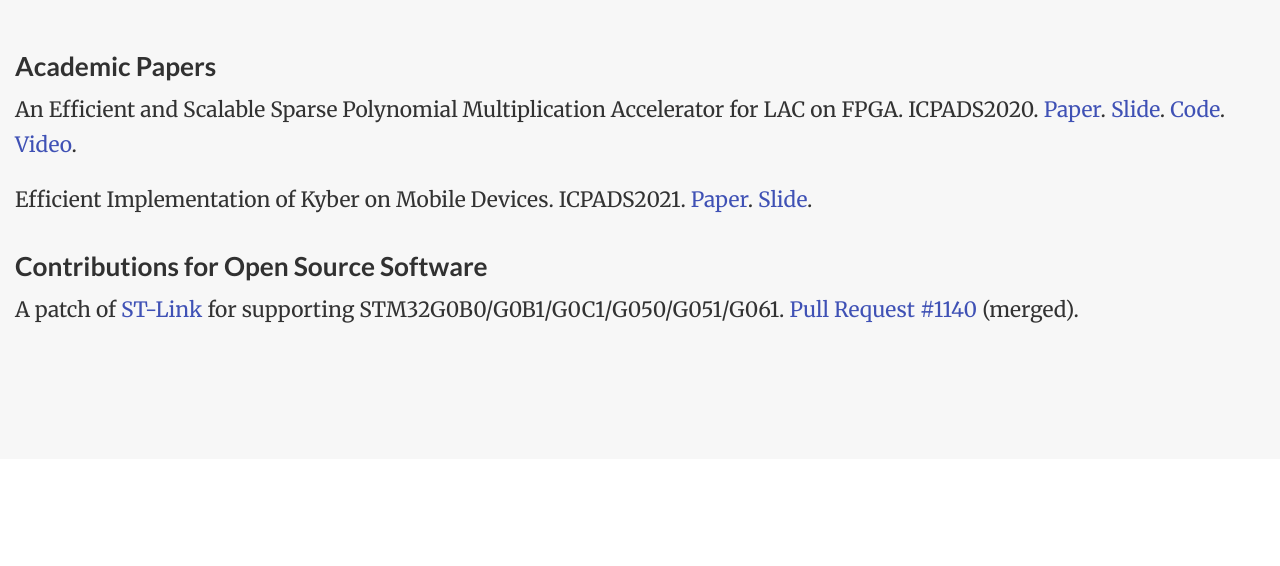
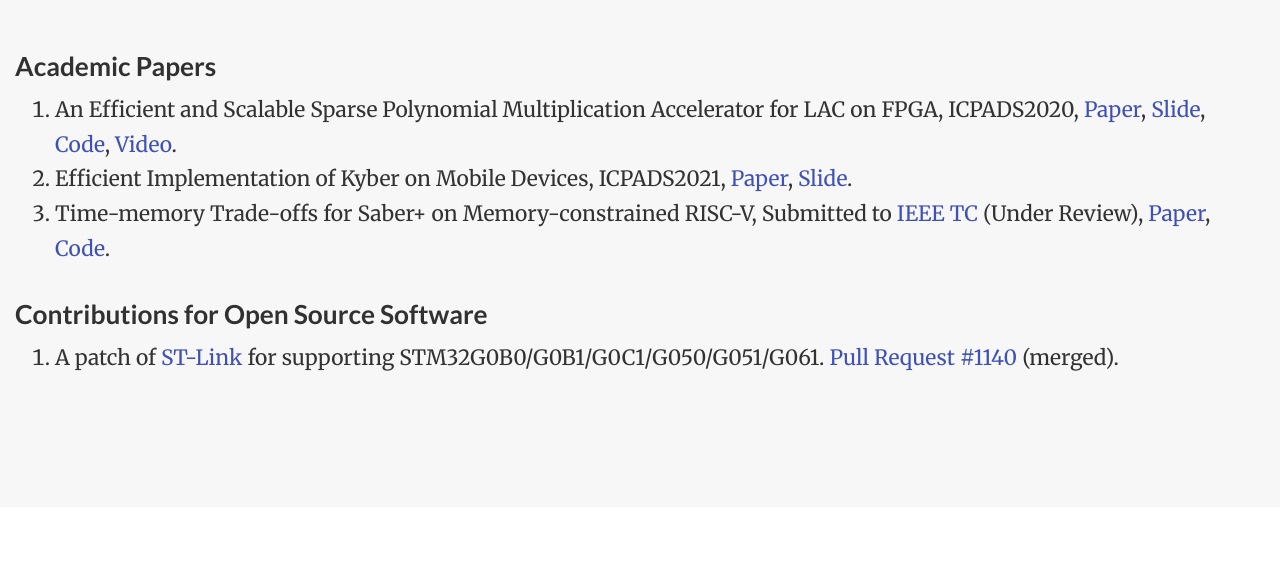
Before and after one commit to Ji-Peng/Ji-Peng.github.io, a plain HTML site: page index.html in a window 1280 px wide. Shown: the part 984-1550 px from the top of the page. Drawn offline with nearby package versions, Linux system fonts and the light colour scheme.

Commit message:
update main page

```diff
--- a/index.html
+++ b/index.html
@@ -754,10 +754,21 @@
 
   <div class="col-12">
     <h3 id="academic-papers">Academic Papers</h3>
-<p>An Efficient and Scalable Sparse Polynomial Multiplication Accelerator for LAC on FPGA. ICPADS2020. <a href="/uploads/icpads2020/paper.pdf">Paper</a>. <a href="/uploads/icpads2020/slide.pdf">Slide</a>. <a href="https://github.com/Ji-Peng/LAC_SPM_Code" target="_blank" rel="noopener">Code</a>. <a href="https://www.youtube.com/watch?v=1W24-h_kvEo" target="_blank" rel="noopener">Video</a>.</p>
-<p>Efficient Implementation of Kyber on Mobile Devices. ICPADS2021. <a href="/uploads/icpads2021/paper.pdf">Paper</a>. <a href="/uploads/icpads2021/slide.pdf">Slide</a>.</p>
+<ol>
+<li>
+<p>An Efficient and Scalable Sparse Polynomial Multiplication Accelerator for LAC on FPGA, ICPADS2020, <a href="/uploads/icpads2020/paper.pdf">Paper</a>, <a href="/uploads/icpads2020/slide.pdf">Slide</a>, <a href="https://github.com/Ji-Peng/LAC_SPM_Code" target="_blank" rel="noopener">Code</a>, <a href="https://www.youtube.com/watch?v=1W24-h_kvEo" target="_blank" rel="noopener">Video</a>.</p>
+</li>
+<li>
+<p>Efficient Implementation of Kyber on Mobile Devices, ICPADS2021, <a href="/uploads/icpads2021/paper.pdf">Paper</a>, <a href="/uploads/icpads2021/slide.pdf">Slide</a>.</p>
+</li>
+<li>
+<p>Time-memory Trade-offs for Saber+ on Memory-constrained RISC-V, Submitted to <a href="https://ieeexplore.ieee.org/xpl/RecentIssue.jsp?punumber=12" target="_blank" rel="noopener">IEEE TC</a> (Under Review), <a href="https://eprint.iacr.org/2021/1552.pdf" target="_blank" rel="noopener">Paper</a>, <a href="https://github.com/Ji-Peng/Saber_RV32" target="_blank" rel="noopener">Code</a>.</p>
+</li>
+</ol>
 <h3 id="contributions-for-open-source-software">Contributions for Open Source Software</h3>
-<p>A patch of <a href="https://github.com/stlink-org/stlink" target="_blank" rel="noopener">ST-Link</a> for supporting STM32G0B0/G0B1/G0C1/G050/G051/G061. <a href="https://github.com/stlink-org/stlink/pull/1140" target="_blank" rel="noopener">Pull Request #1140</a> (merged).</p>
+<ol>
+<li>A patch of <a href="https://github.com/stlink-org/stlink" target="_blank" rel="noopener">ST-Link</a> for supporting STM32G0B0/G0B1/G0C1/G050/G051/G061. <a href="https://github.com/stlink-org/stlink/pull/1140" target="_blank" rel="noopener">Pull Request #1140</a> (merged).</li>
+</ol>
 
   </div>
 
```
